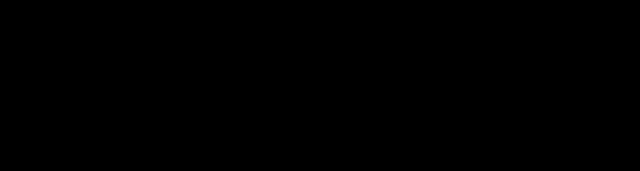
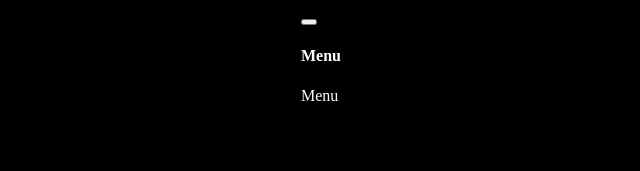
Before and after one commit to LadyJane1114/Continuity, a React (Vite) app in the folder continuity-electron/continuity/src/renderer/: page /#/project in a window 1280 px wide. Shown: the top 171 px of the page, without its empty margins (319-959 px from the left). Built offline with nearby package versions, Linux system fonts and the light colour scheme.

Commit message:
starting the menu - not finished but pushing for the purpose for everything being up to date for my pull request

```diff
--- a/continuity-electron/continuity/package.json
+++ b/continuity-electron/continuity/package.json
@@ -22,6 +22,7 @@
     "@electron-toolkit/utils": "^4.0.0",
     "bootstrap": "5.3.8",
     "electron-updater": "^6.3.9",
+    "react-bootstrap": "^2.10.10",
     "react-router": "^7.12.0",
     "react-router-dom": "^7.12.0"
   },
--- a/continuity-electron/continuity/src/renderer/src/assets/project-page.css
+++ b/continuity-electron/continuity/src/renderer/src/assets/project-page.css
@@ -59,7 +59,6 @@
 
 
 /* testing modal (temporary) */
-
 .modal-overlay {
     position: fixed;
         top: 0;
--- a/continuity-electron/continuity/src/renderer/src/components/ProjectPage/SidebarMenu.jsx
+++ b/continuity-electron/continuity/src/renderer/src/components/ProjectPage/SidebarMenu.jsx
@@ -1,8 +1,29 @@
-import React from 'react'
+import { useState } from "react"
+
+
 
 const SidebarMenu = () => {
+  const [collapsed, setCollapsed] = useState(false);
+
+  const toggleSidebar = () => {
+    setCollapsed(prev => !prev);
+  };
+
   return (
-    <div>SidebarMenu</div>
+    <>
+    <div className="d-flex">
+        <nav className={`sidebar d-flex flex-column flex-shrink-0 position-fixed ${collapsed ? "collapsed" : ""
+          }`}>
+            <button className="toggle-btn" onClick={toggleSidebar}>
+
+            </button>
+            <div className="p-4">
+              <h4 className="logo-text fw-bold mb-0">Menu</h4>
+              <p className="text-muted small hide-on-collapse">Menu</p>
+            </div>
+          </nav>
+    </div>
+    </>
   )
 }
 
--- a/continuity-electron/continuity/src/renderer/src/pages/ProjectPage.jsx
+++ b/continuity-electron/continuity/src/renderer/src/pages/ProjectPage.jsx
@@ -1,9 +1,11 @@
 import '../assets/project-page.css'
+import SidebarMenu from '../components/ProjectPage/SidebarMenu'
 
 
 const ProjectPage = () => {
   return (
     <>
+    <SidebarMenu/>
     </>
 
   )
```
Also changed, not shown: 1 other file (tests, documents, lock files or other folders).
